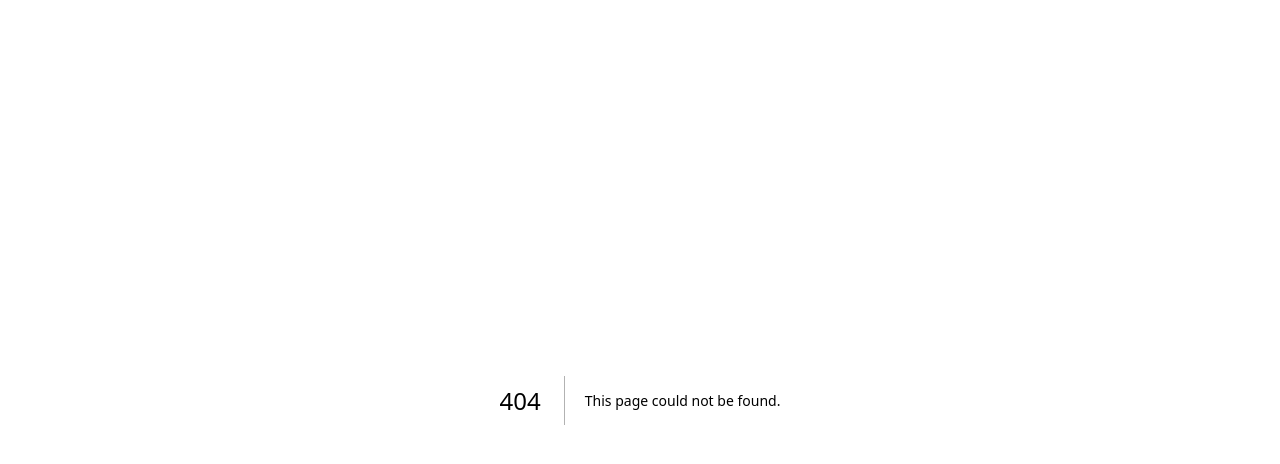
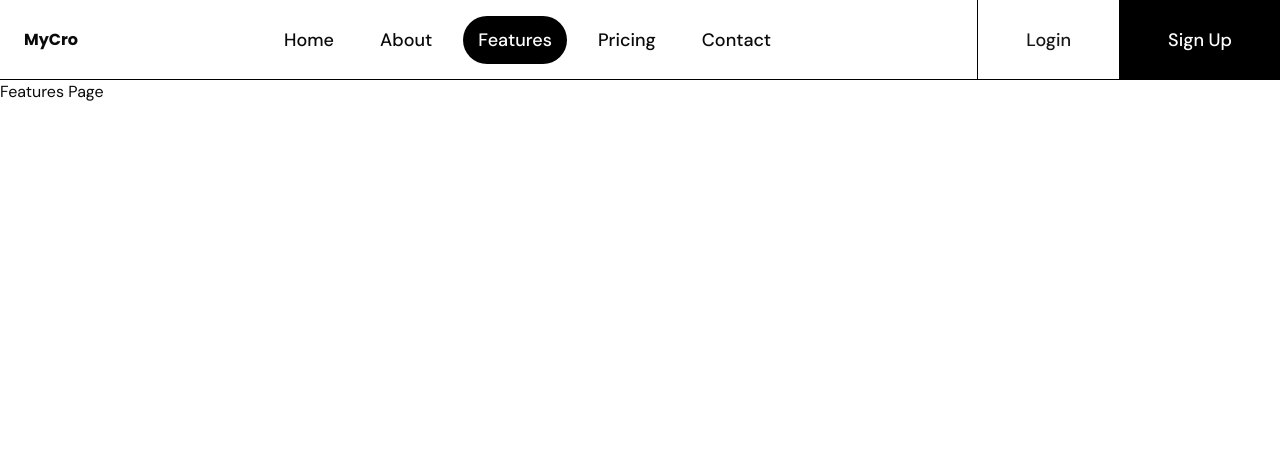
Before and after one commit to andrefelix/ecommerce-repo, a Next.js app in the folder apps/web/: page /features in a window 1280 px wide. Before the commit this address had no page. Shown: the top 464 px of the page. Built offline with nearby package versions, Linux system fonts and the light colour scheme.

Commit message:
wip: base strucuture for pages

```diff
--- /dev/null
+++ b/apps/web/app/(home)/about/page.tsx
@@ -0,0 +1,7 @@
+export default function Page() {
+  return (
+    <div>
+      About Page
+    </div>
+  );
+}
--- /dev/null
+++ b/apps/web/app/(home)/contact/page.tsx
@@ -0,0 +1,7 @@
+export default function Page() {
+  return (
+    <div>
+      Contact Page
+    </div>
+  );
+}
--- /dev/null
+++ b/apps/web/app/(home)/features/page.tsx
@@ -0,0 +1,7 @@
+export default function Page() {
+  return (
+    <div>
+      Features Page
+    </div>
+  );
+}
--- /dev/null
+++ b/apps/web/app/(home)/pricing/page.tsx
@@ -0,0 +1,7 @@
+export default function Page() {
+  return (
+    <div>
+      Princing Page
+    </div>
+  );
+}
```
